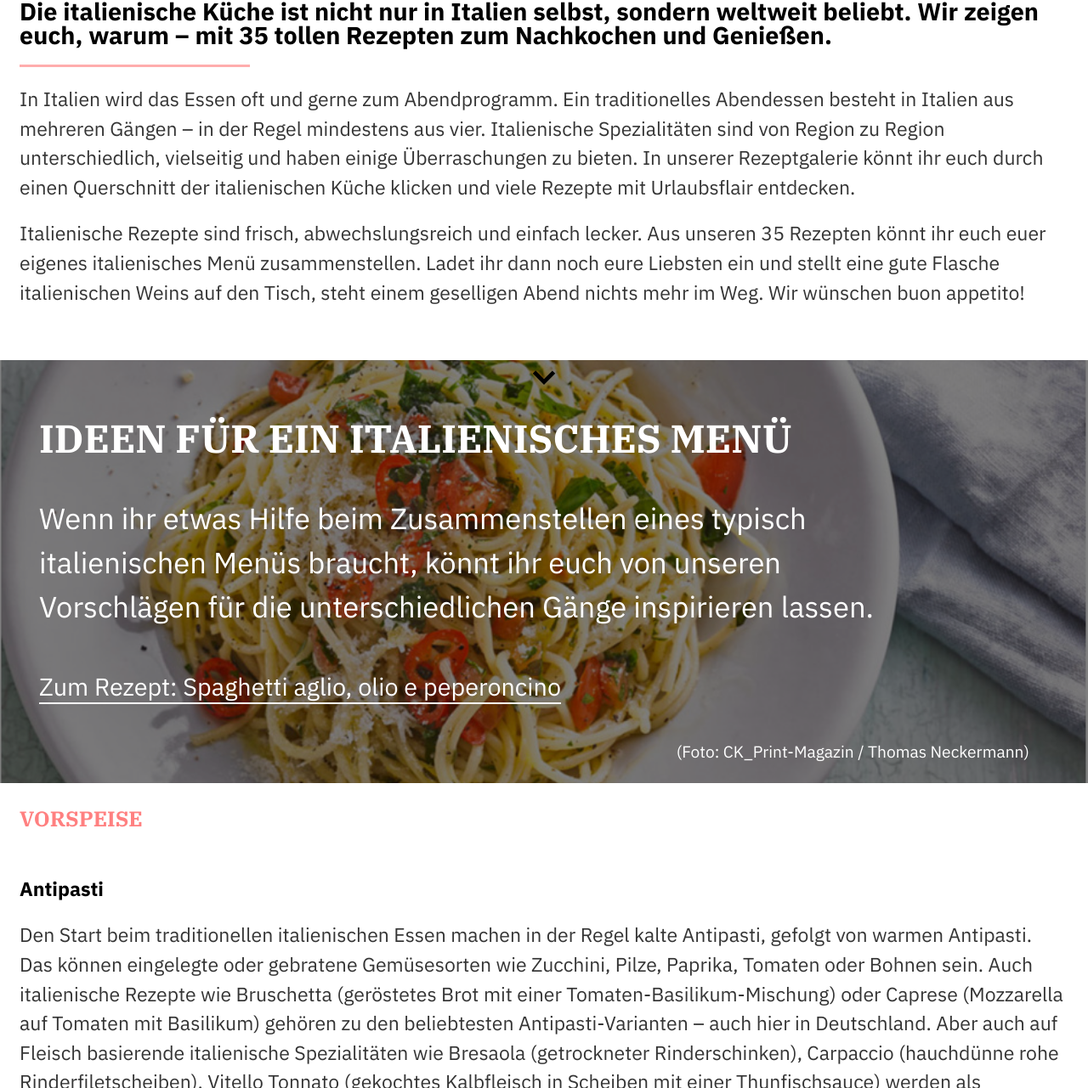
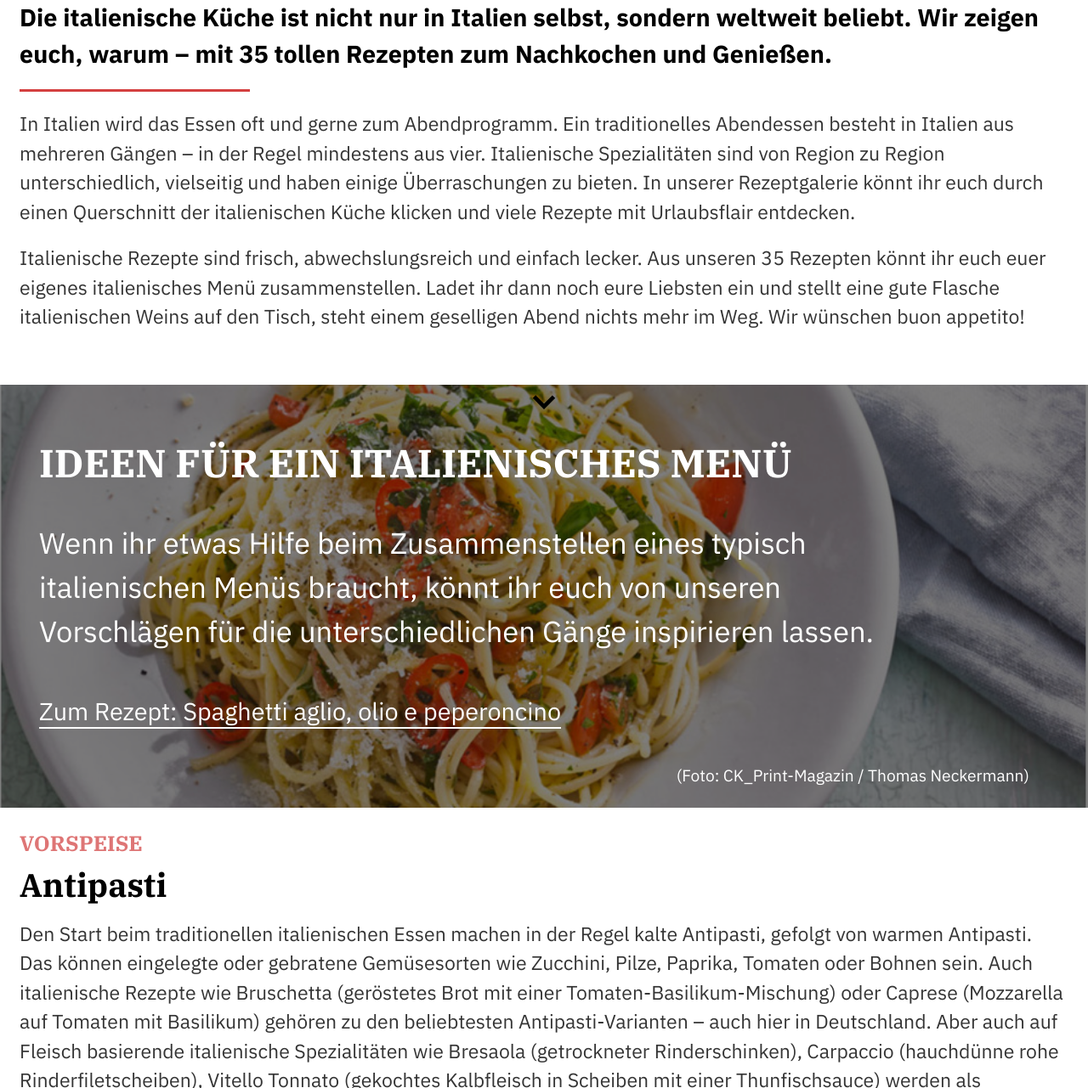
Before and after one commit to mi-classroom/fd-feature-request-session-08-mirgehendieideenaus, a website: page index.html in a window 1280 px wide. Shown: the part 250-1531 px from the top of the page at 85% size. Drawn offline with Linux system fonts and the light colour scheme.

Commit message:
optimization

```diff
--- a/assets/styles/variables.css
+++ b/assets/styles/variables.css
@@ -18,9 +18,9 @@
   --primary: #000;
   --primary-lighter: #343434;
   --secondary: #fff;
-  --accent: #ff8080;
-  --accent-lighter: #ffadad;
-  --accent-lightest: #fdd0d0;
+  --accent: #de7575;
+  --accent-lighter: #d43f3f;
+  --accent-lightest: #c64444;
   --light: hsl(0deg 0% 80% / 100%);
   --lighter: hsl(0deg 0% 90% / 100%);
   --lightest: hsl(0deg 0% 100% / 100%);
--- a/index.html
+++ b/index.html
@@ -1,9 +1,11 @@
 <!DOCTYPE html>
-<html>
-
+<html lang="de">
 <head>
   <meta charset="UTF-8">
   <meta http-equiv="X-UA-Compatible" content="IE=edge">
+  <meta
+    name="description"
+    content="Die italienische Küche ist nicht nur in Italien selbst, sondern weltweit beliebt. Wir zeigen euch, warum – mit 35 tollen Rezepten zum Nachkochen und Genießen.">
   <meta name="viewport" content="width=device-width, initial-scale=1.0">
   <title>Übersicht</title>
 
@@ -37,11 +39,11 @@
     <article class="catcher">
       <h1>Wir entdecken die italienische Küche</h1>
 
-      <h3 class="subheader">
+      <h2 class="subheader">
         Die italienische Küche ist nicht nur in Italien selbst, sondern
         weltweit beliebt. Wir zeigen euch, warum – mit 35 tollen Rezepten zum
         Nachkochen und Genießen.
-      </h3>
+      </h2>
 
       <hr>
 
@@ -65,7 +67,7 @@
       </p>
 
       <p>
-        <a href="#antipasti">
+        <a href="#antipasti" aria-label="antipast">
           <svg xmlns="http://www.w3.org/2000/svg" viewBox="0 -960 960 960" width="48">
             <path d="M480-322 216-586l67-67 197 198 197-197 67 67-264 263Z" />
           </svg>
@@ -75,7 +77,7 @@
 
     <section class="hero">
       <figure>
-        <img src="./images/header.jpg">
+        <img src="./images/header.jpg" alt="Bild von Spaghetti">
         <figcaption>(Foto: CK_Print-Magazin / Thomas Neckermann)</figcaption>
       </figure>
 
@@ -93,7 +95,7 @@
 
     <section id="antipasti">
       <h2>Vorspeise</h2>
-      <h4>Antipasti</h4>
+      <h3>Antipasti</h3>
 
       <p>
         Den Start beim traditionellen italienischen Essen machen in der Regel
```
Also changed, not shown: recipes/spaghetti-aglio-olio-e-peperoncino.html (+6 -4 lines).
